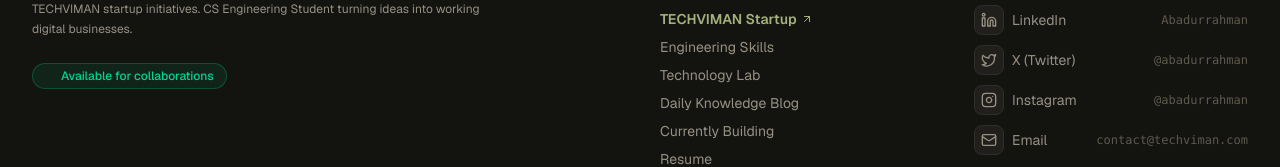
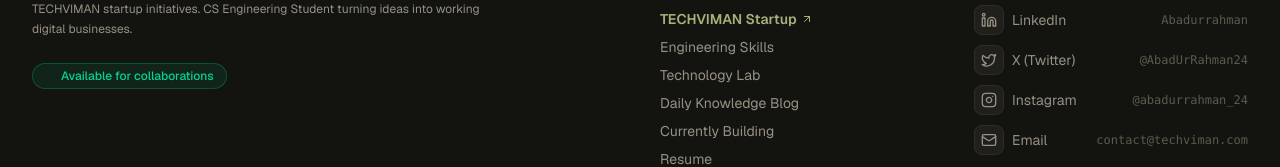
Before and after one commit to rahman2428/-Abad_Ur_Rahman, a Next.js app: page / in a window 1280 px wide. Shown: the part 8159-8326 px from the top of the page. Built offline with nearby package versions, Linux system fonts and the light colour scheme.

Commit message:
Updated the Socil link

```diff
--- a/src/data/social.ts
+++ b/src/data/social.ts
@@ -24,22 +24,22 @@ export const socialLinks: SocialLink[] = [
   {
     id: "linkedin",
     name: "LinkedIn",
-    url: "https://www.linkedin.com/in/abadur-rahman-056582312/",
+    url: "https://www.linkedin.com/in/abadurrahman/",
     handle: "Abadurrahman",
     iconName: "Linkedin",
   },
   {
     id: "x",
     name: "X (Twitter)",
-    url: "https://x.com/",
-    handle: "@abadurrahman",
+    url: "https://x.com/AbadUrRahman24",
+    handle: "@AbadUrRahman24",
     iconName: "Twitter",
   },
   {
     id: "instagram",
     name: "Instagram",
-    url: "https://www.instagram.com/abadurrahman/",
-    handle: "@abadurrahman",
+    url: "https://www.instagram.com/abadurrahman_24/",
+    handle: "@abadurrahman_24",
     iconName: "Instagram",
   },
   {
```
